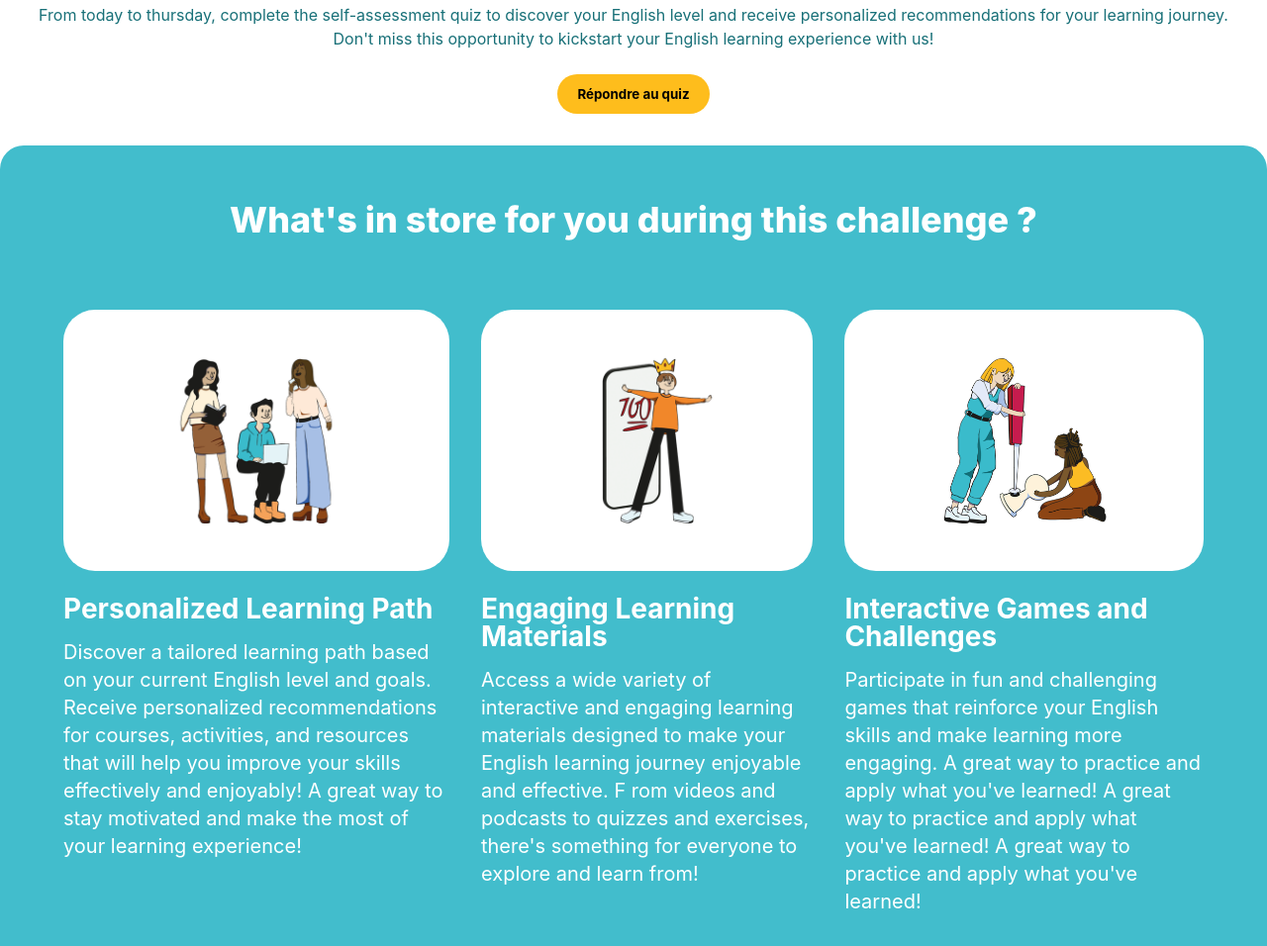
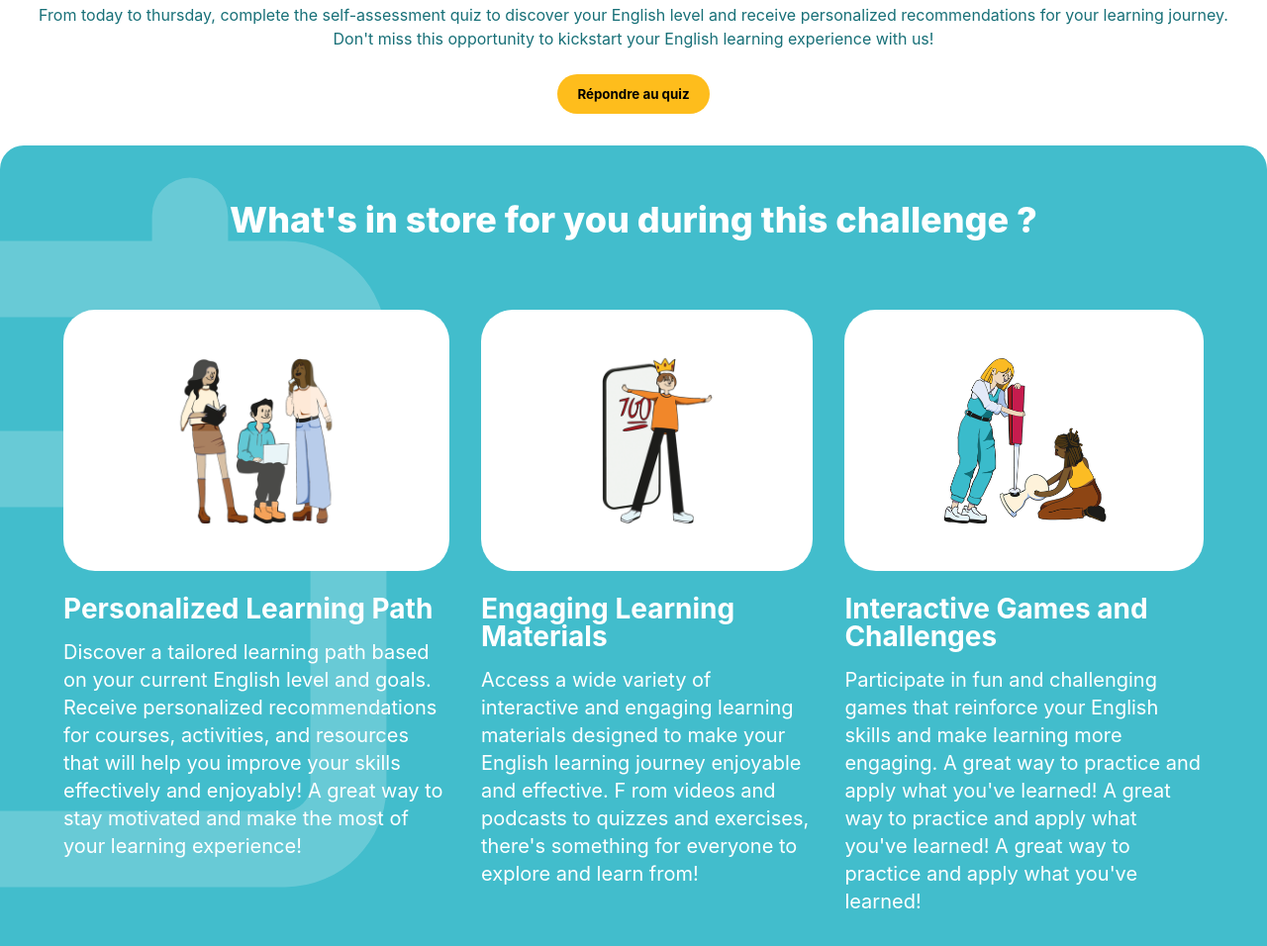
Before and after one commit to 2025-10-CDA-ECO-P6/victoria-english-game, a website: page src/index.html in a window 1280 px wide. Shown: the part 702-1658 px from the top of the page at 99% size. Drawn offline with Linux system fonts and the light colour scheme.

Commit message:
design/section3-Background-image

```diff
--- a/src/scss/components/_section3.scss
+++ b/src/scss/components/_section3.scss
@@ -3,12 +3,29 @@
 
 .section3 {
  $padding: 2rem;
-
   @include mix.rounded-section(vars.$primary400);
   color: vars.$neutral0;
   padding: $padding;
   text-align: center;
   padding-top: 1rem;
+
+    &::before {
+    content: "";
+    position: absolute;
+    inset: 0;
+    background-image: url("../../../assets/section3/Calendar.svg");
+    background-repeat: no-repeat;
+    background-size: 30%;
+    background-position: -10vw 4%;
+    opacity: 0.2;
+    z-index: 0;
+    border-radius: inherit;
+
+     @media screen and (min-width: 640px) {
+    background-size: 60%;
+    background-position: -25vw 10%;
+    }
+  }
 
     &__content {
     display: flex;
```
Also changed, not shown: assets/section3/Calendar.svg (added), dist/css/style.css, 2 other files.
